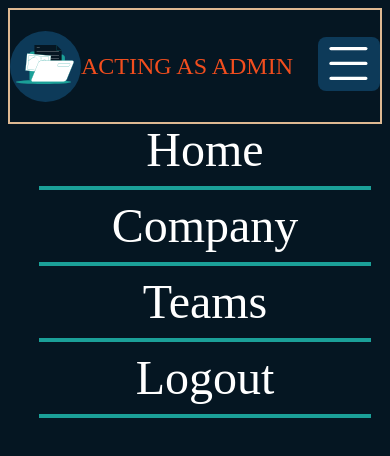
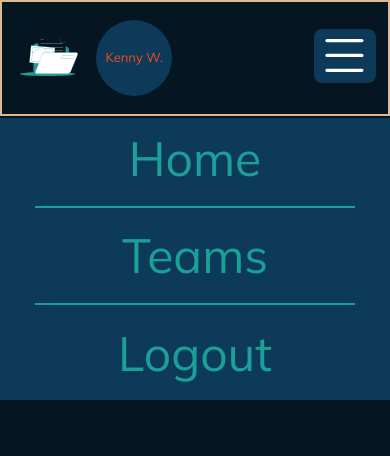
Before and after one commit to chrisfrick/project-dashboard, an Angular app in the folder frontend/: page / in a window 390 px wide. Both pictures are taken after a click on the item 349 px from the left and 66 px from the top of the page. Shown: the top 456 px of the page. Built offline with nearby package versions, Linux system fonts and the light colour scheme.

Commit message:
navbar styling and responsive design

```diff
--- /dev/null
+++ b/frontend/src/app/navbar/name-to-initial.pipe.ts
@@ -0,0 +1,10 @@
+import { Pipe, PipeTransform } from '@angular/core';
+
+@Pipe({
+  name: 'nameToInitial',
+})
+export class NameToInitialPipe implements PipeTransform {
+  transform(value: string): string {
+    return `${value.slice(0, 1)}.`;
+  }
+}
--- a/frontend/src/app/navbar/navbar.component.css
+++ b/frontend/src/app/navbar/navbar.component.css
@@ -2,16 +2,39 @@
   height: 112px;
   border: 2px solid #deb992;
   margin: 0;
+  /* padding-left: 3%;
+  padding-right: 3%; */
+  font-family: Mulish;
+  font-weight: 400;
 }
 
 .logo {
   width: 71px;
   height: auto;
+  background-color: var(--color-light-navy);
+  border-radius: 50%;
+
+  @media (max-width: 929px) {
+    background: none;
+  }
 }
 
 .admin-text {
   font-size: 24px;
   color: #f24e1e;
+
+  @media (max-width: 929px) {
+    display: inline-flex;
+    align-items: center;
+    justify-content: center;
+    font-size: 13px;
+    line-height: 19.5px;
+    width: 76px;
+    height: 76px;
+    text-align: center;
+    background-color: var(--color-light-navy);
+    border-radius: 50%;
+  }
 }
 
 .hamburger {
@@ -31,16 +54,20 @@ ul {
   justify-content: space-between;
   align-items: center;
   height: 100%;
+  padding-left: 3%;
+  padding-right: 3%;
 }
 
 .logo-admin {
   display: flex;
   align-items: center;
+  gap: 3vw;
 }
 
 .menu {
   display: flex;
   align-items: center;
+  gap: 2vw;
 
   @media (max-width: 929px) {
     display: none;
@@ -48,6 +75,7 @@ ul {
 }
 
 .menu-item {
+  color: var(--color-teal);
   padding: 0 10px;
   height: 112px;
   line-height: 112px;
@@ -64,12 +92,20 @@ ul {
   display: flex;
   flex-direction: column;
   position: absolute;
-  top: 114px;
+  top: 118px;
+  left: 0;
   width: 100%;
   text-align: center;
+  background-color: var(--color-light-navy);
 }
 
 .menu.is-open .menu-item {
   width: 80%;
-  border-bottom: 4px solid #1ba098;
+  border-bottom: 2px solid #1ba098;
+  padding: 1%;
+  padding-bottom: 3%;
 }
+
+.no-border {
+  border: 0px !important;
+}
--- a/frontend/src/app/navbar/navbar.component.html
+++ b/frontend/src/app/navbar/navbar.component.html
@@ -2,7 +2,10 @@
   <ul>
     <li class="logo-admin">
       <img class="logo" src="../../assets/logo.svg" />
-      <span class="admin-text">ACTING AS ADMIN</span>
+      <div class="admin-text" *ngIf="admin">ACTING AS ADMIN</div>
+      <div class="admin-text">
+        {{ firstName }} {{ this.lastName | nameToInitial }}
+      </div>
     </li>
     <li class="hamburger" (click)="toggleMenu()">
       <img src="../../assets/hamburger.svg" />
@@ -11,7 +14,8 @@
       <a class="menu-item">Home</a>
       <a class="menu-item" *ngIf="admin">Company</a>
       <a class="menu-item">Teams</a>
-      <a class="menu-item">Logout</a>
+      <a class="menu-item" *ngIf="admin">Users</a>
+      <a class="menu-item no-border">Logout</a>
     </li>
   </ul>
 </nav>
--- a/frontend/src/app/navbar/navbar.component.ts
+++ b/frontend/src/app/navbar/navbar.component.ts
@@ -1,4 +1,5 @@
 import { Component } from '@angular/core';
+import { NameToInitialPipe } from './name-to-initial.pipe';
 
 @Component({
   selector: 'app-navbar',
@@ -6,7 +7,10 @@ import { Component } from '@angular/core';
   styleUrls: ['./navbar.component.css'],
 })
 export class NavbarComponent {
-  admin = true;
+  firstName = 'Kenny';
+  lastName = 'Worth';
+
+  admin = false;
 
   isMenuOpen = false;
 
--- a/frontend/src/styles.css
+++ b/frontend/src/styles.css
@@ -8,12 +8,14 @@
   --color-teal: #1ba098;
   --color-tan: #deb992;
   --color-navy: #0b2d45;
+  --color-light-navy: #0d3a59;
   --color-red: #f24e1e;
 }
 
 body {
   background-color: #051622;
   color: white;
+  margin: 0;
 }
 
 .button {
```
Also changed, not shown: frontend/src/app/app.module.ts (+5 -10 lines), frontend/src/assets/logo.svg.
